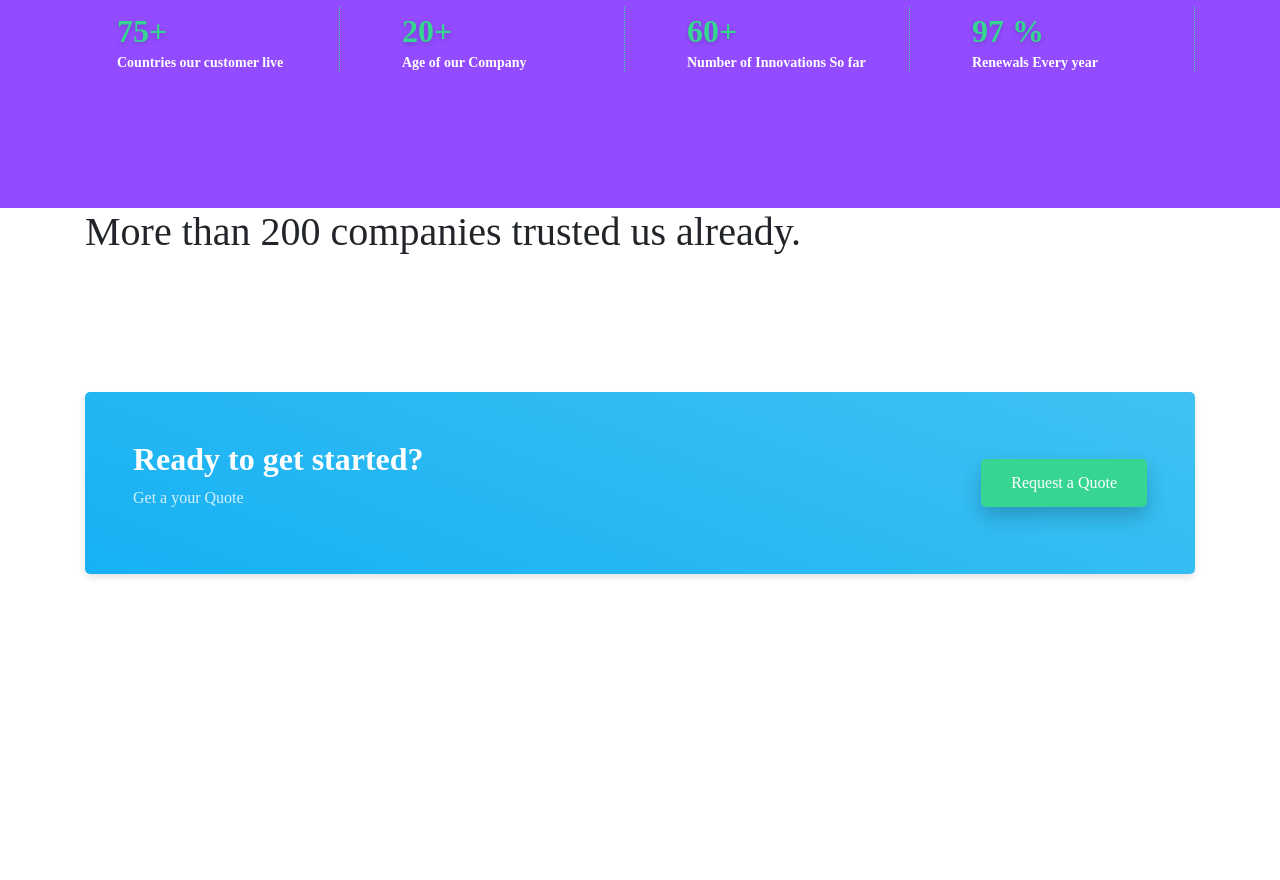
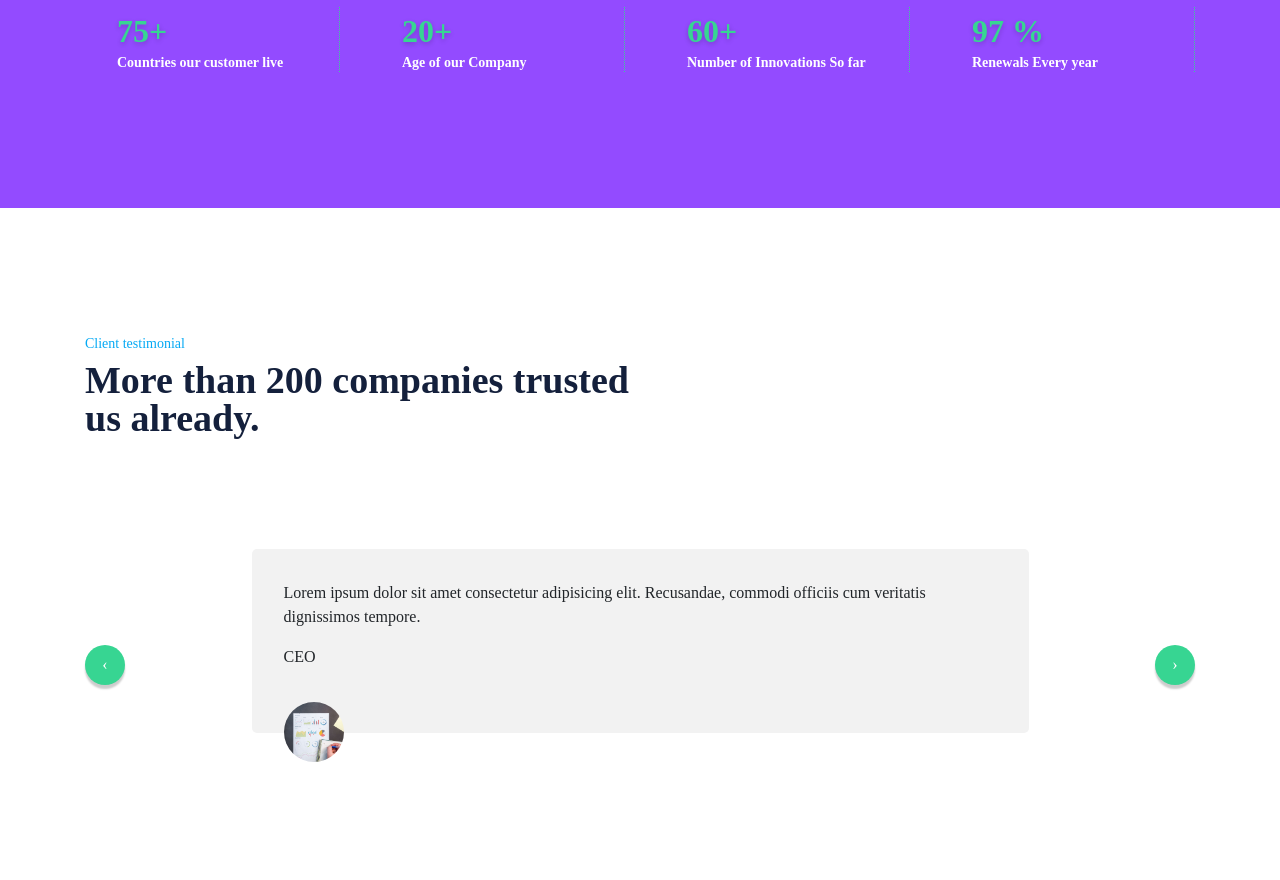
Before and after one commit to suprim12/itinti-redesign, a plain HTML site: page index.html in a window 1280 px wide. Shown: the part 4031-4911 px from the top of the page. Before the commit the page ends 4733 px from the top, so only its background shows below. Drawn offline with Linux system fonts and the light colour scheme.

Commit message:
TestimnialSecitons

```diff
--- a/assets/css/main.scss
+++ b/assets/css/main.scss
@@ -9,6 +9,7 @@
   3.4
   3.5
   3.6 Call Sections
+  3.7 Testimonial Section
 =============================================*/
 
 /*=============================================
@@ -632,3 +633,80 @@ a:focus {
 
 
 /*=====  End of 3.6 Call Section  ======*/
+
+/*=============================================
+=            3.7 Testimonial Section            =
+=============================================*/
+.testi-section {
+  @include section-styles();
+
+  .owl-stage-outer {
+    padding: 6rem 0;
+  }
+
+  .owl-nav {
+    position: absolute;
+    top: 50%;
+    transform: translateY(-50%);
+    width: 100%;
+    display: flex;
+    justify-content: space-between;
+
+    & button {
+      position: relative;
+      z-index: 1;
+      background: color(success) !important;
+      width: 40px;
+      height: 40px;
+      border-radius: 50%;
+      color: #fff !important;
+      box-shadow: 0 4px 2px rgba(0, 0, 0, 0.2);
+
+      &:hover,
+      &:focus {
+        outline: none;
+      }
+    }
+
+  }
+
+  .testi-section-content {
+    max-width: 50%;
+    @include section-content-styles();
+  }
+
+  .testi-section-item {
+    background: #f2f2f2;
+    padding: 2rem;
+    border-radius: 5px;
+    margin: 0 auto;
+    max-width: 70%;
+    position: relative;
+    top: 0;
+    left: 0;
+    right: 0;
+    bottom: 0;
+    width: 100%;
+
+    .testi-section-item-content {
+      padding-bottom: 2rem;
+    }
+
+    .testi-section-item-img {
+      position: absolute;
+      bottom: -16%;
+      z-index: 2;
+
+      & img {
+        width: 60px;
+        height: 60px;
+        border-radius: 50%;
+        object-fit: cover;
+        object-position: center;
+      }
+    }
+  }
+}
+
+
+/*=====  End of 3.7 Testimonial Section  ======*/
--- a/index.html
+++ b/index.html
@@ -330,7 +330,7 @@
                     </div>
                 </div>
                 <p class="text-center project-section-link">
-                    <a href="" class="btn-custom-primary">View more</a>
+                    <a href="" class="btn-custom-success">View more</a>
                 </p>
             </div>
         </section>
@@ -462,7 +462,36 @@
             <div class="testi-section-wrapper">
                 <div class="container">
                     <div class="testi-section-content">
+                        <h3>Client testimonial </h3>
                         <h1>More than 200 companies trusted us already.</h1>
+                    </div>
+                    <div class="owl-carousel" id="owl-three">
+                        <div class="item">
+                            <div class="testi-section-item">
+                                <div class="testi-section-item-content">
+                                    <p>Lorem ipsum dolor sit amet consectetur adipisicing elit. Recusandae, commodi
+                                        officiis cum veritatis dignissimos tempore.</p>
+                                    <span>CEO</span>
+                                </div>
+                                <div class="testi-section-item-img">
+                                    <img src="assets/img/sliders/slider-1.jpg" alt="person">
+                                </div>
+                            </div>
+                        </div>
+                        <div class="item">
+                            <div class="testi-section-item">
+                                <div class="testi-section-item-content">
+                                    <p>Lorem ipsum dolor sit amet consectetur adipisicing elit. Recusandae, commodi
+                                        officiis cum veritatis dignissimos tempore. Lorem ipsum dolor sit amet,
+                                        consectetur adipisicing elit. Neque praesentium incidunt perferendis maiores
+                                        nesciunt. Itaque magni autem laboriosam sint nemo!</p>
+                                    <span>CEO</span>
+                                </div>
+                                <div class="testi-section-item-img">
+                                    <img src="assets/img/sliders/slider-1.jpg" alt="person">
+                                </div>
+                            </div>
+                        </div>
                     </div>
                 </div>
             </div>
@@ -535,6 +564,12 @@
                 }
             }
         });
+        $('.owl-carousel#owl-three').owlCarousel({
+            items: 1,
+            loop: false,
+            nav: true,
+            center: false,
+        });
     </script>
 </body>
 
```
Also changed, not shown: assets/css/main.css, 1 other file.
